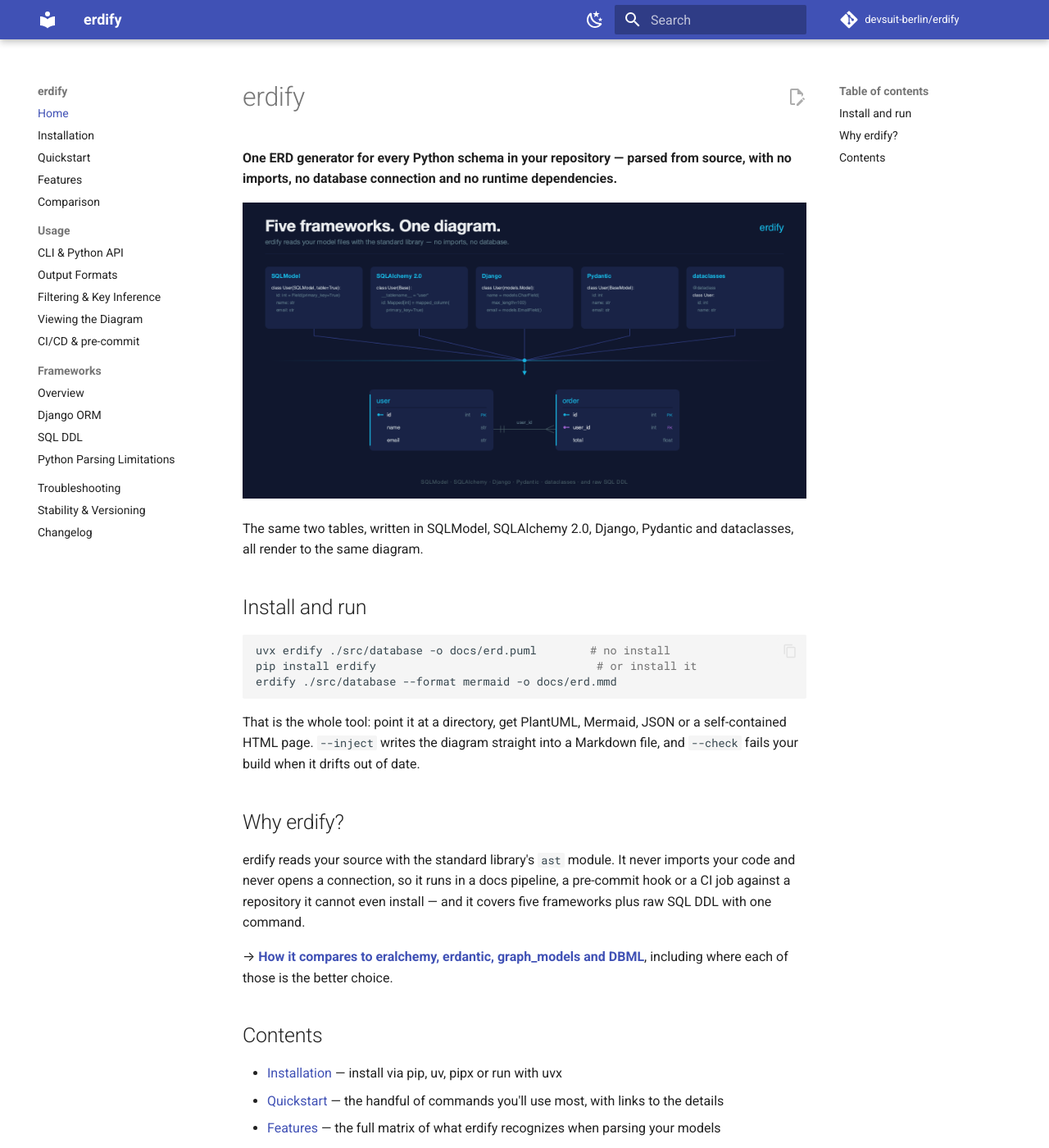
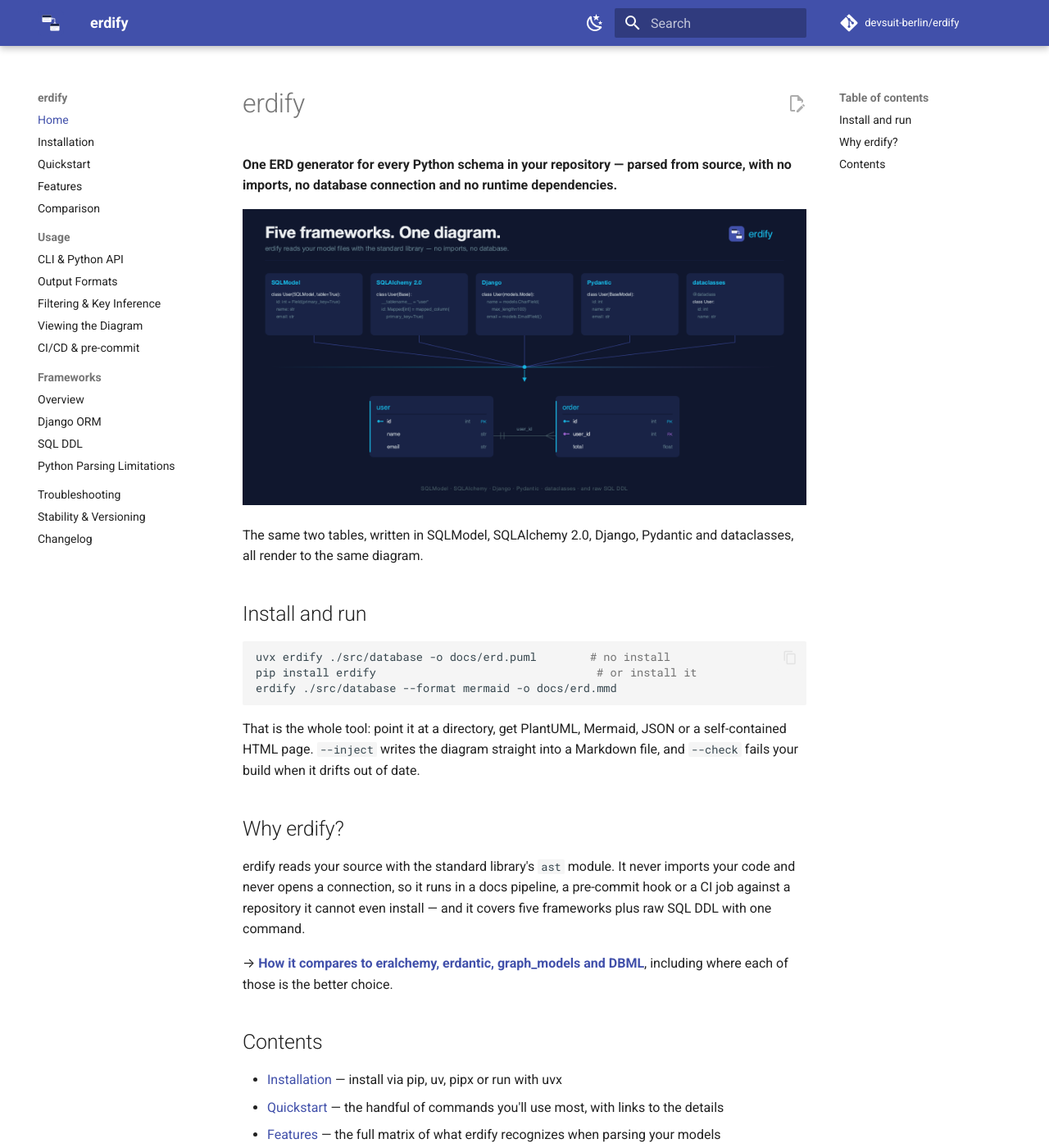
Before and after one commit to devsuit-berlin/erdify, an MkDocs documentation site: the page built from docs/index.md, in a window 1280 px wide and 1400 px high. Shown: the whole window at 82% size. Built offline with MkDocs 1.6.1 and Material for MkDocs 9.7.7, drawn with Linux system fonts in a browser that asks for light colours; comment, search, counter and statistics services are not loaded.

Commit message:
docs: add erdify logo and devsuit-based docs theme (#214)
## Summary

Adds erdify branding assets and themes the docs site with the devsuit
palette (indigo `#4150AA`, navy `#192346`, cyan `#18B4E0`).

- **Assets** (`docs/assets/`): icon (SVG + 512/1024 PNG), favicon,
light/dark wordmarks (SVG + PNG)
- **`docs/stylesheets/extra.css`**: Material custom palette for both
`default` and `slate` schemes
- **`mkdocs.yml`**: `theme.logo`, `theme.favicon`, `primary/accent:
custom` in both palette entries (toggles unchanged), `extra_css`, and
`social.cards_layout_options.background_color: "#4150AA"`
- **`README.md`**: the `# 🗃️ erdify` heading becomes a centered
`<picture>` wordmark (dark variant via `prefers-color-scheme`); badges
are unchanged

### Notes for reviewers

- The README uses **absolute `raw.githubusercontent.com` URLs on
`main`** so the wordmark also renders on PyPI, where the README is the
long description and relative paths break. Until this is merged, the
images are missing from the PR's rich-diff preview.
- **Docs build:** `uv run --group docs mkdocs build --strict` passes
locally with the `social` plugin disabled. With it enabled, the only
warnings came from the missing local cairo system library, and `main`
fails the same way on this machine.
- The **Docs workflow only runs on push to `main`**, so the social cards
with the new background are first rendered after merge.
- **Packaging:** the assets are not in the wheel or the sdist (checked
with `uv build`). `uv_build` only packs `src/erdify` plus metadata, so
no exclude config is needed.
- No `CHANGELOG.md` entry: this changes only the docs/README
presentation, not user-facing behavior or output.

## Related issues

—

## Type of change

- [ ] Bug fix
- [ ] New feature
- [x] Documentation
- [ ] Refactor / maintenance

## Checklist

- [ ] Tests added or updated for the change (n/a: no code change)
- [ ] `uv run pytest` passes locally (n/a)
- [ ] `uv run ruff check src/ tests/` and `uv run mypy src/` pass (n/a)
- [x] Docs/README updated if behavior changed
- [ ] `CHANGELOG.md` updated under `[Unreleased]` (n/a, see notes)

```diff
--- /dev/null
+++ b/docs/stylesheets/extra.css
@@ -0,0 +1,28 @@
+/* erdify docs theme: devsuit brand colors on top of MkDocs Material. */
+
+/* Light scheme */
+:root,
+[data-md-color-scheme="default"] {
+  --md-primary-fg-color: #4150aa;        /* devsuit indigo */
+  --md-primary-fg-color--light: #6573c3;
+  --md-primary-fg-color--dark: #192346;  /* devsuit navy */
+  /* Darkened devsuit cyan: Material uses the accent for link hover/focus,
+     and #18b4e0 is only 2.43:1 on white (WCAG AA needs 4.5:1). */
+  --md-accent-fg-color: #087f9e;         /* 4.63:1 on white */
+  --md-typeset-a-color: #4150aa;
+}
+
+/* Dark scheme */
+[data-md-color-scheme="slate"] {
+  --md-hue: 228;                         /* tint slate towards devsuit navy */
+  --md-primary-fg-color: #4150aa;
+  --md-primary-fg-color--light: #6573c3;
+  --md-primary-fg-color--dark: #192346;
+  --md-accent-fg-color: #18b4e0;
+  --md-typeset-a-color: #8c9eff;         /* lighter indigo for contrast on dark */
+}
+
+/* Header logo: slightly larger than the Material default */
+.md-header__button.md-logo img {
+  height: 1.6rem;
+}
--- a/mkdocs.yml
+++ b/mkdocs.yml
@@ -8,16 +8,20 @@ copyright: 'Created &amp; maintained with ❤️ by <a href="https://devsuit.de"
 
 theme:
   name: material
+  logo: assets/erdify-icon.svg
+  favicon: assets/favicon.png
   palette:
     - media: "(prefers-color-scheme: light)"
       scheme: default
-      primary: indigo
+      primary: custom
+      accent: custom
       toggle:
         icon: material/weather-night
         name: Switch to dark mode
     - media: "(prefers-color-scheme: dark)"
       scheme: slate
-      primary: indigo
+      primary: custom
+      accent: custom
       toggle:
         icon: material/weather-sunny
         name: Switch to light mode
@@ -72,4 +76,9 @@ plugins:
   - search
   # Renders the social card (og:image) for every page. Needs the imaging
   # dependencies from `mkdocs-material[imaging]` and their system libraries.
-  - social
+  - social:
+      cards_layout_options:
+        background_color: "#4150AA"
+
+extra_css:
+  - stylesheets/extra.css
```
Also changed, not shown: README.md (+6 -1 lines), docs/assets/erdify-icon-1024.png (added), docs/assets/erdify-icon-512.png (added), docs/assets/erdify-icon.svg (added), docs/assets/erdify-wordmark-dark.png (added), docs/assets/erdify-wordmark-dark.svg (added), docs/assets/erdify-wordmark-light.png (added), docs/assets/erdify-wordmark-light.svg (added), docs/assets/favicon.png (added), docs/examples/frameworks.png, docs/examples/frameworks.svg.
